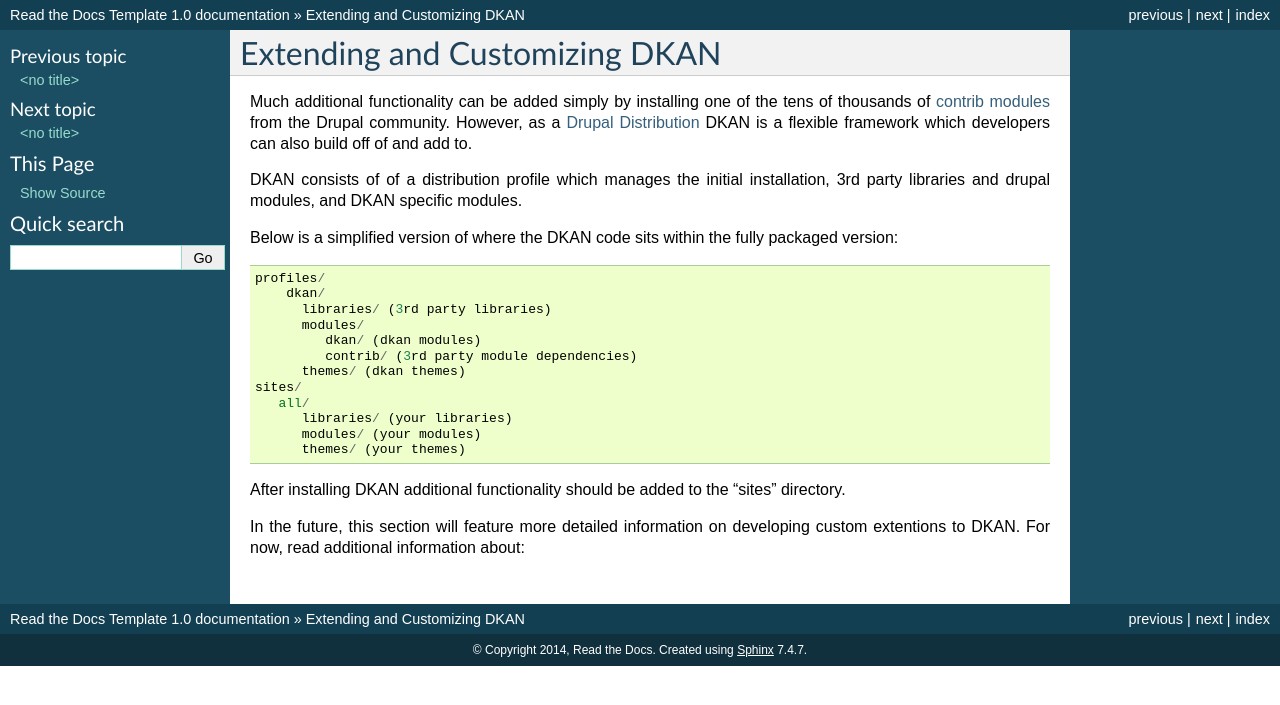
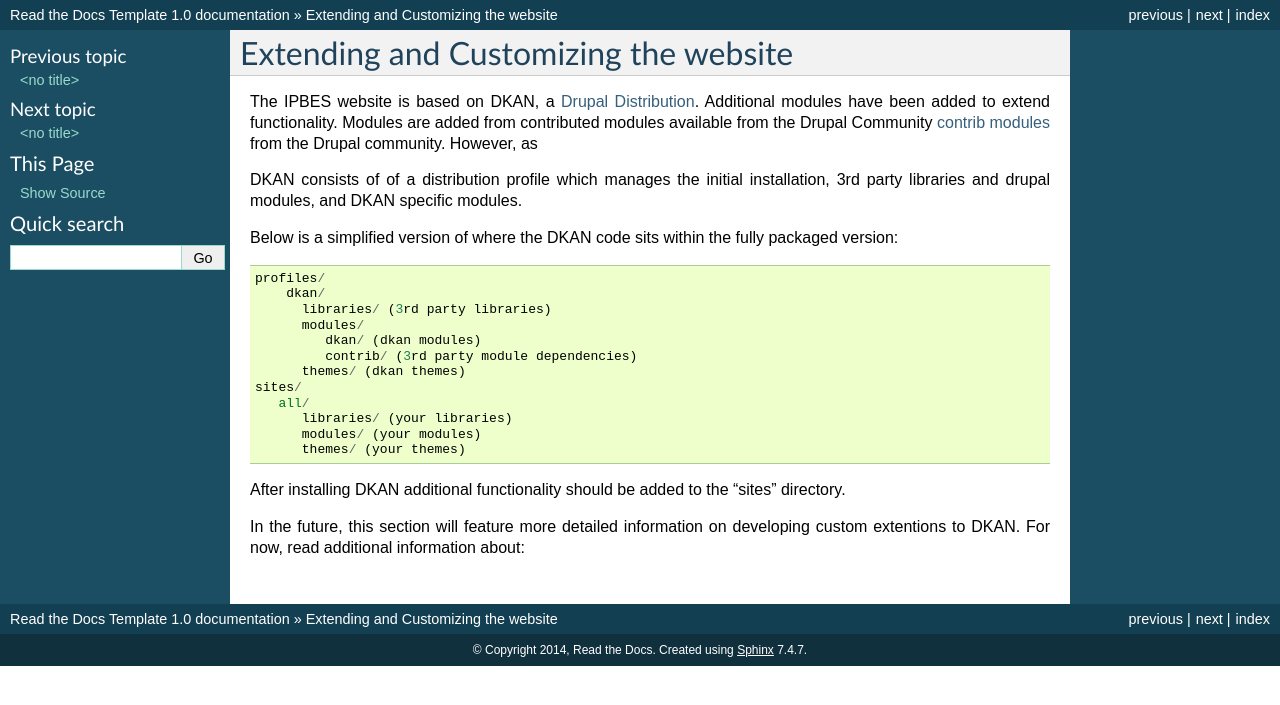
Before and after one commit to ipbes/ipbeswebdocs, a Sphinx documentation site: the page built from docs/extensions.rst, in a window 1280 px wide. Shown: the top 705 px of the page. Built offline with Sphinx 7.4.7, drawn with Linux system fonts in a browser that asks for light colours.

Commit message:
Update extensions.rst

```diff
--- a/docs/extensions.rst
+++ b/docs/extensions.rst
@@ -1,11 +1,8 @@
-Extending and Customizing DKAN
+Extending and Customizing the website
 ===============================
-
-Much additional functionality can be added simply by installing one of the
-tens of thousands of `contrib  modules <https://www.drupal.org/project/project_module>`_
-from the Drupal community. However, as a `Drupal
-Distribution <https://drupal.org/documentation/build/distributions>`_ DKAN is a
-flexible framework which developers can also build off of and add to.
+The IPBES website is based on DKAN, a `Drupal
+Distribution <https://drupal.org/documentation/build/distributions>`_. Additional modules have been
+added to extend functionality. Modules are added from contributed modules available from the Drupal Community `contrib  modules <https://www.drupal.org/project/project_module>`_ from the Drupal community. However, as
 
 DKAN consists of of a distribution profile which manages the initial
 installation, 3rd party libraries and drupal modules, and DKAN specific
```
